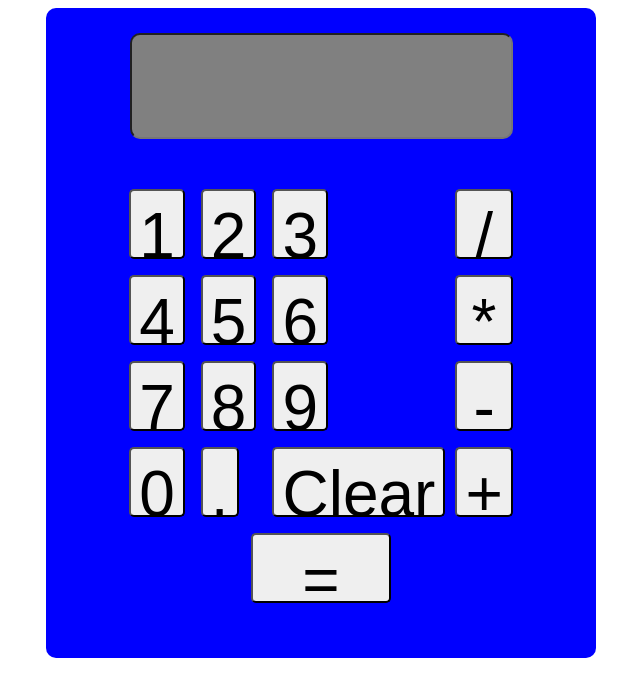
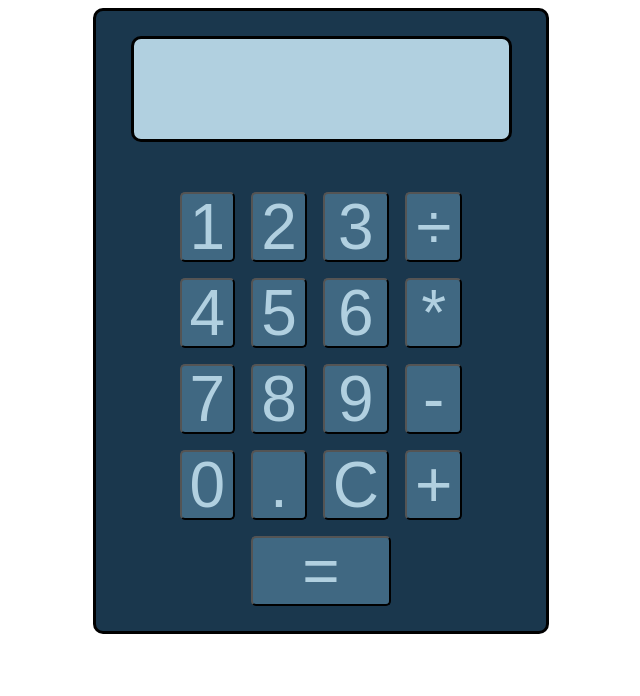
Before and after one commit to FrankBBoy/Odin-Project-Calculator, a plain HTML site: page index.html in a window 1280 px wide. Shown: the whole page, without its empty margins (319-959 px from the left). Drawn offline with Linux system fonts and the light colour scheme.

Commit message:
styling, made number inputs and clear button active

```diff
--- a/index.html
+++ b/index.html
@@ -11,9 +11,9 @@
 <body>
   <div id='calculator'>
     <div id='calculator_screen'>
-      <input type="number"
+      <!-- <input type="number"
         oninput="if (this.value.length > this.maxLength) this.value = this.value.slice(0, this.maxLength);"
-        maxlength="10">
+        maxlength="10"> -->
     </div>
     <div id='button_container'>
       <div id='number_buttons'>
@@ -28,10 +28,10 @@
         <button id='nine' class='inputs'>9</button>
         <button id='zero' class='inputs'>0</button>
         <button id='decimal' class='inputs'>.</button>
-        <button id='clear' class='clear'>Clear</button>
+        <button id='clear' class='clear'>C</button>
       </div>
       <div id='operator_buttons'>
-        <button id='divide' class='operator'>/</button>
+        <button id='divide' class='operator'>÷</button>
         <button id='multiply' class='operator'>*</button>
         <button id='subtract' class='operator'>-</button>
         <button id='add' class='operator'>+</button>
--- a/script.js
+++ b/script.js
@@ -14,41 +14,41 @@ function divide(num1, num2) {
   return num1 / num2;
 }
 
-function operate(num1, num2, operator) {
+function operate(operator, ...args) {
   switch (operator) {
     case "+":
-      return add(num1, num2)
+      return add(...args)
       break;
     case "-":
-      return subtract(num1, num2)
+      return subtract(...args)
       break;
     case "*":
-      return multiply(num1, num2)
+      return multiply(...args)
       break;
-    case "/":
-      return divide(num1, num2)
+    case "÷":
+      return divide(...args)
       break;
     default:
       break;
   }
 }
 
-let inputBox = document.querySelector('input');
+let inputBox = document.getElementById('calculator_screen');
 let buttonInputs = document.querySelectorAll('.inputs');
 let clearButton = document.getElementById('clear');
 let operatorButtons = document.querySelectorAll('.operator');
 let operator = "";
-let nextNum = 0
+let total = 0
 
 
 
-buttonInputs.forEach(button => button.addEventListener('click', e => inputBox.value += e.target.innerHTML));
+buttonInputs.forEach(button => button.addEventListener('click', e => inputBox.textContent += e.target.textContent));
 
 operatorButtons.forEach(button => button.addEventListener('click', e => {
-  operator = e.target.innerHTML;
-  nextNum = inputBox.value
+  operator = e.target.textContent;
+  total = inputBox.value;
 }));
 
 
 
-clearButton.addEventListener('click', () => inputBox.value = "");
+clearButton.addEventListener('click', () => inputBox.textContent = "");
--- a/styles.css
+++ b/styles.css
@@ -7,7 +7,7 @@ body {
 #button_container {
   display: flex;
   justify-content: space-between;
-  gap: 10px;
+  gap: 16px;
   margin-bottom: 16px;
 }
 
@@ -15,29 +15,38 @@ body {
   padding: 25px;
   display: flex;
   flex-direction: column;
-  background-color: blue;
-  height: 600px;
-  width: 500px;
+  background-color: #1A374D;
+  /* height: 600px; */
+  width: 400px;
+  border: 3px solid black;
   border-radius: 10px;
   align-items: center;
   z-index: 0;
 }
 
-/* #calculator_screen {
-  background-color: gray;
-  height: 100px;
+#calculator_screen {
+  text-align: right;
+  background-color: #B1D0E0;
+  border: 3px solid black;
+  min-height: 100px;
   width: 375px;
   z-index: 1;
   font-size: 64px;
   border-radius: 10px;
   margin-bottom: 50px;
-} */
+  word-wrap: break-word;
+  word-break: break-all;
+  flex-grow: 1;
+}
 
 .clear {
   font-size: 64px;
   padding: 8px;
   height: 70px;
   border-radius: 5px;
+  display: flex;
+  align-items: center;
+  justify-content: center;
 
 }
 
@@ -47,37 +56,24 @@ body {
   height: 70px;
   width: 140px;
   border-radius: 5px;
+  display: flex;
+  align-items: center;
+  justify-content: center;
 }
-
-input {
-  background-color: gray;
-  height: 100px;
-  width: 375px;
-  z-index: 1;
-  font-size: 64px;
-  border-radius: 10px;
-  margin-bottom: 50px;
-}
-
-input::-webkit-outer-spin-button,
-input::-webkit-inner-spin-button {
-  -webkit-appearance: none;
-  margin: 0;
-}
-
 
 .inputs {
   font-size: 64px;
   padding: 8px;
   height: 70px;
   border-radius: 5px;
-
+  display: flex;
+  align-items: center;
+  justify-content: center;
 }
 
 #number_buttons {
   display: grid;
   grid-template-columns: auto auto auto;
-  justify-items: start;
   grid-gap: 16px;
 }
 
@@ -86,6 +82,9 @@ input::-webkit-inner-spin-button {
   padding: 8px;
   height: 70px;
   border-radius: 5px;
+  display: flex;
+  justify-content: center;
+  align-items: center;
 }
 
 #operator_buttons {
@@ -93,3 +92,8 @@ input::-webkit-inner-spin-button {
   flex-direction: column;
   row-gap: 16px;
 }
+
+.operator, .inputs, .clear, #equal_button {
+  background-color: #406882;
+  color:#B1D0E0;
+}
```
